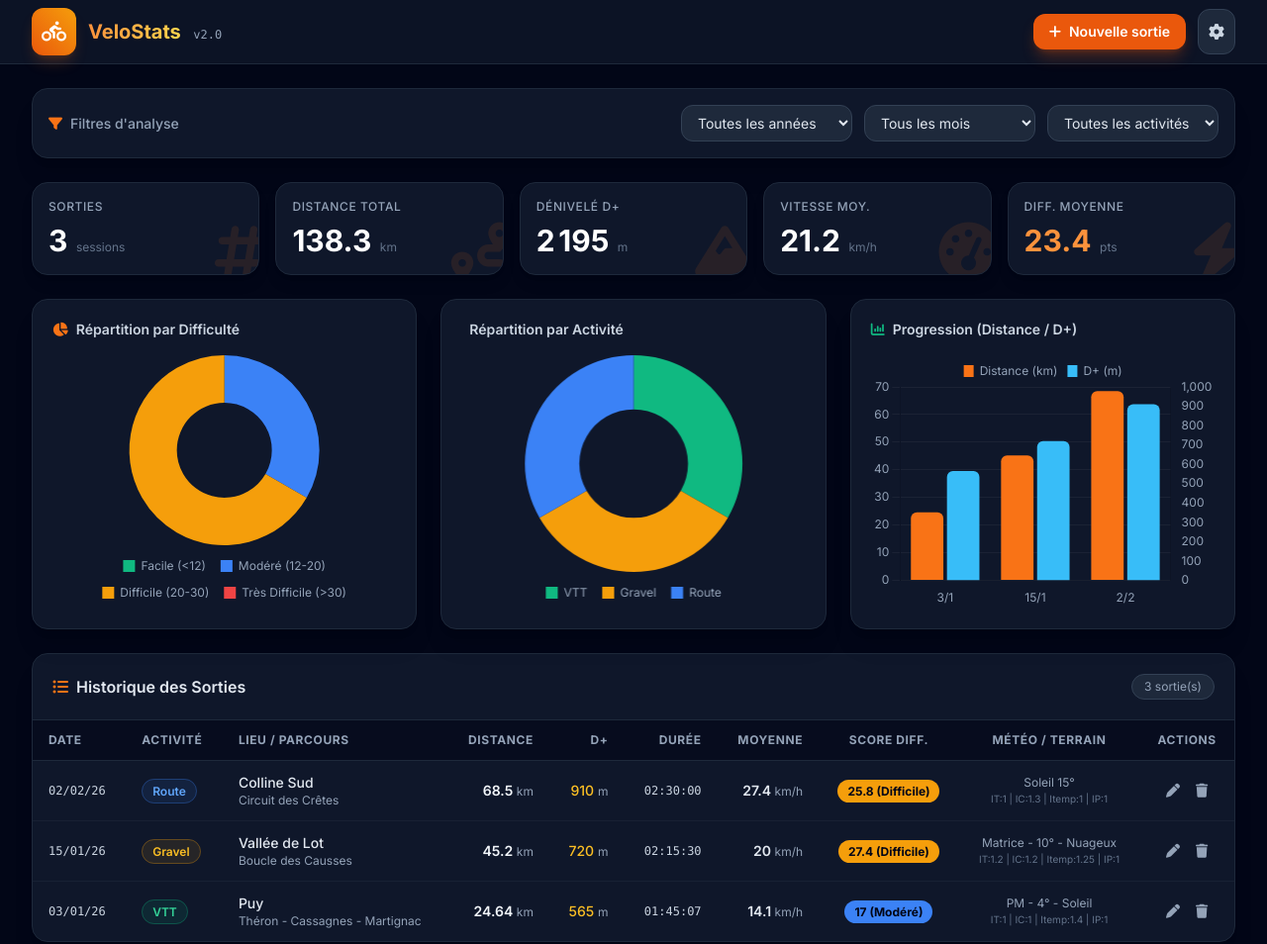
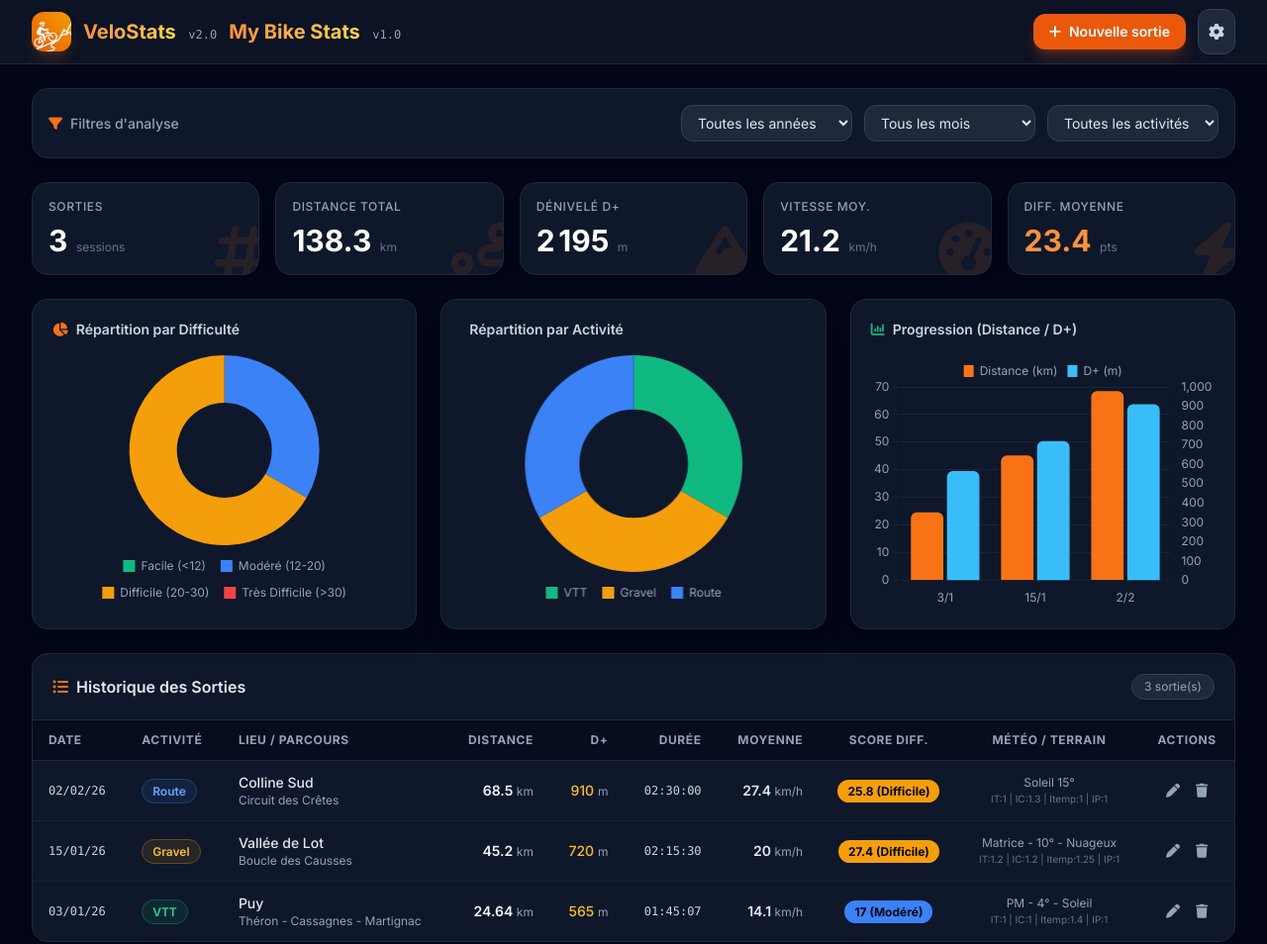
Before and after one commit to jerjou26-MBS/MBS, a plain HTML site: page index.html in a window 1280 px wide. Shown: the whole page at 99% size. Drawn offline with nearby package versions, Linux system fonts and the light colour scheme.

Commit message:
Add files via upload

```diff
--- a/index.html
+++ b/index.html
@@ -65,12 +65,18 @@
             <div class="flex items-center justify-between h-16">
                 <!-- Logo -->
                 <div class="flex items-center space-x-3">
-                    <div class="bg-gradient-to-tr from-orange-600 to-amber-500 p-2.5 rounded-xl text-white shadow-lg shadow-orange-500/20">
-                        <i class="fa-solid fa-person-biking text-xl"></i>
-                    </div>
+                    <!-- Logo & Titre -->
+<div class="flex items-center space-x-3">
+    <!-- Votre nouveau logo image -->
+    <img src="logo.png" alt="My Bike Stats" class="w-10 h-10 rounded-xl object-cover shadow-lg shadow-orange-500/20">
+    <div>
+        <span class="text-xl font-bold bg-gradient-to-r from-orange-400 to-amber-300 bg-clip-text text-transparent">VeloStats</span>
+        <span class="hidden sm:inline-block text-xs text-slate-400 ml-2 font-mono">v2.0</span>
+    </div>
+</div>
                     <div>
-                        <span class="text-xl font-bold bg-gradient-to-r from-orange-400 to-amber-300 bg-clip-text text-transparent">VeloStats</span>
-                        <span class="hidden sm:inline-block text-xs text-slate-400 ml-2 font-mono">v2.0</span>
+                        <span class="text-xl font-bold bg-gradient-to-r from-orange-400 to-amber-300 bg-clip-text text-transparent">My Bike Stats</span>
+                        <span class="hidden sm:inline-block text-xs text-slate-400 ml-2 font-mono">v1.0</span>
                     </div>
                 </div>
 
```
Also changed, not shown: logo.png (added).
